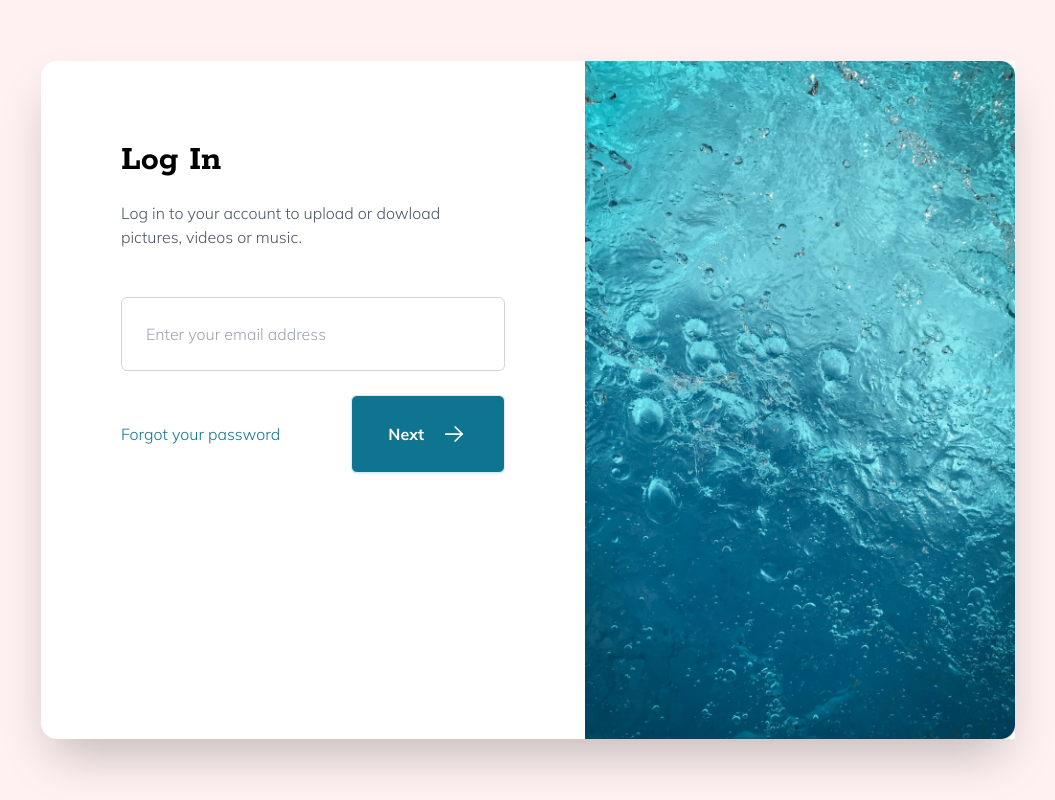
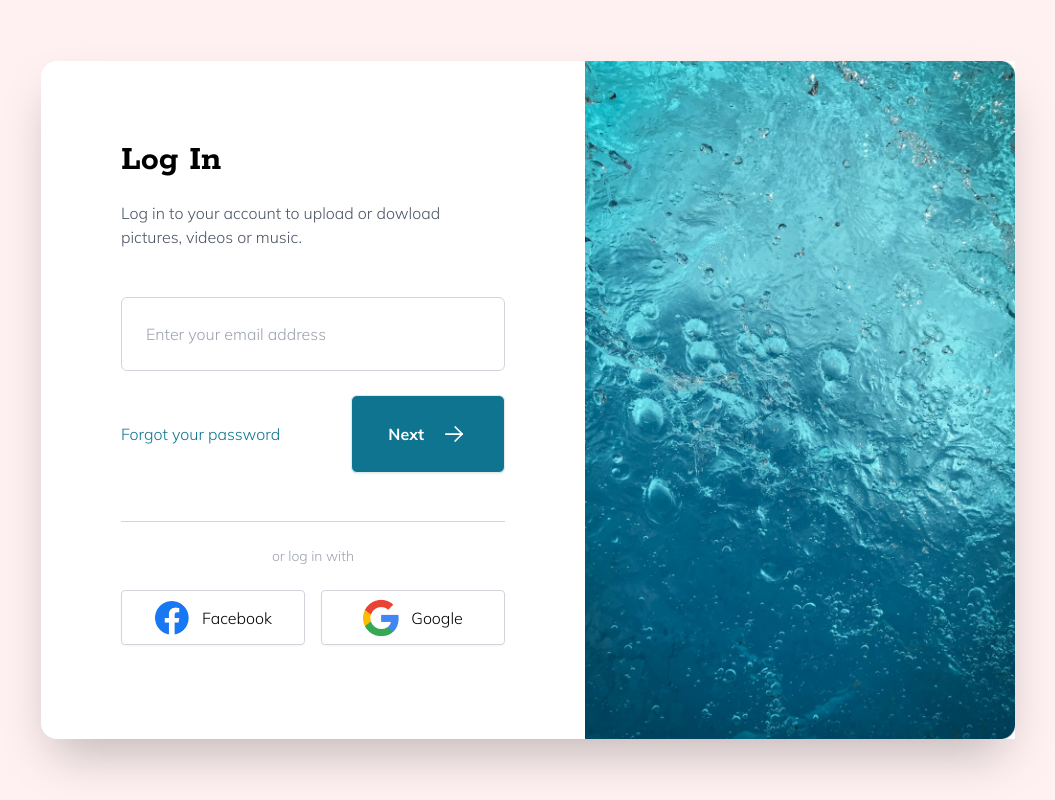
Before and after one commit to iamha1/login-modal, a website: page index.html in a window 1280 px wide. Shown: the whole page, without its empty margins (112-1167 px from the left). Drawn offline with nearby package versions, Linux system fonts and the light colour scheme.

Commit message:
adding google and FB button

```diff
--- a/index.html
+++ b/index.html
@@ -59,6 +59,25 @@
               </svg>
                 </button>
             </div>
+            <!-- Border -->
+            <div class="mt-12 border-b border-b-gray-300"></div>
+
+            <!-- Bottom content -->
+             <p class="p py-6 text-sm font-thin text-center text-gray-400">or log in with</p>
+
+             <!-- Bottom Buttons Containers -->
+              <div class="flex flex-col space-x-0 space-y-6 md:flex-row md:space-x-4 md:space-y-0">
+                <button class="flex items-center justify-center py-2 space-x-3 border border-gray-300 rounded shadow-sm hover:bg-opacity-30 hover:shadow-lg hover:-translate-y-0.5 transition duration-150 md:w-1/2">
+                    <img src="images/facebook.png" alt="" class="w-9"/>
+                    <span class="font-thin">Facebook</span>
+                </button>
+
+                <button class="flex items-center justify-center py-2 space-x-3 border border-gray-300 rounded shadow-sm hover:bg-opacity-30 hover:shadow-lg hover:-translate-y-0.5 transition duration-150 md:w-1/2">
+                    <img src="images/google.png" alt="" class="w-9"/>
+                    <span class="font-thin">Google</span>
+                </button>
+              </div>
+
             </div>
             <!-- Right Side -->
              <img src="images/image (1).jpg" class="w-[430px] hidden md:block" alt="">
```
Also changed, not shown: css/style.css.
